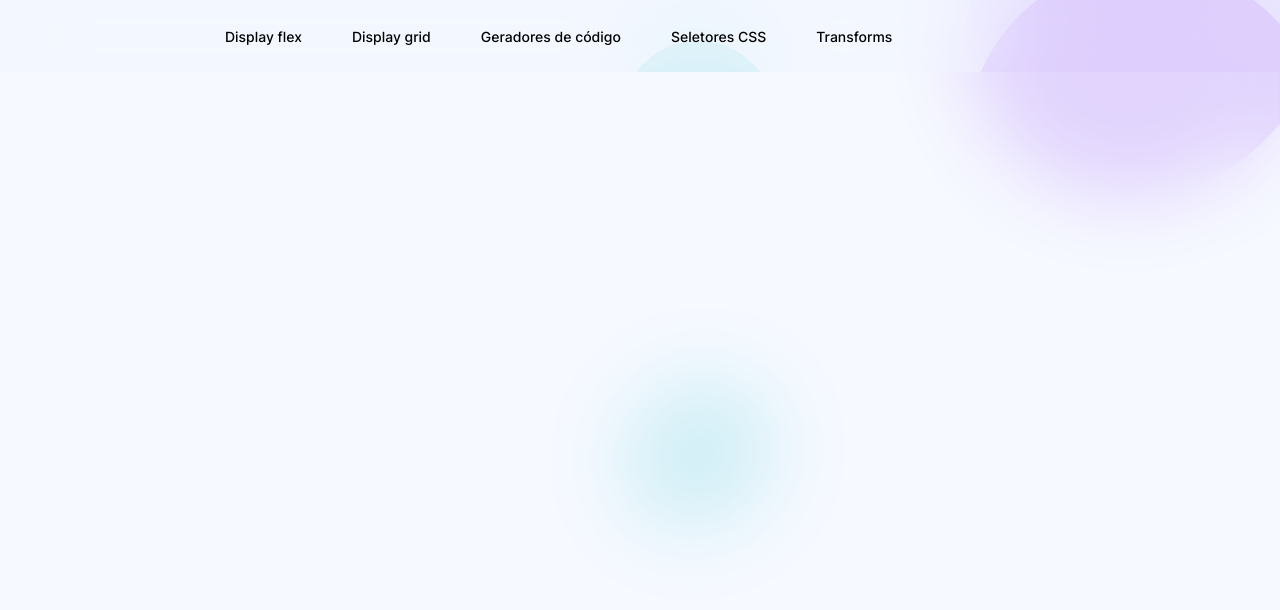
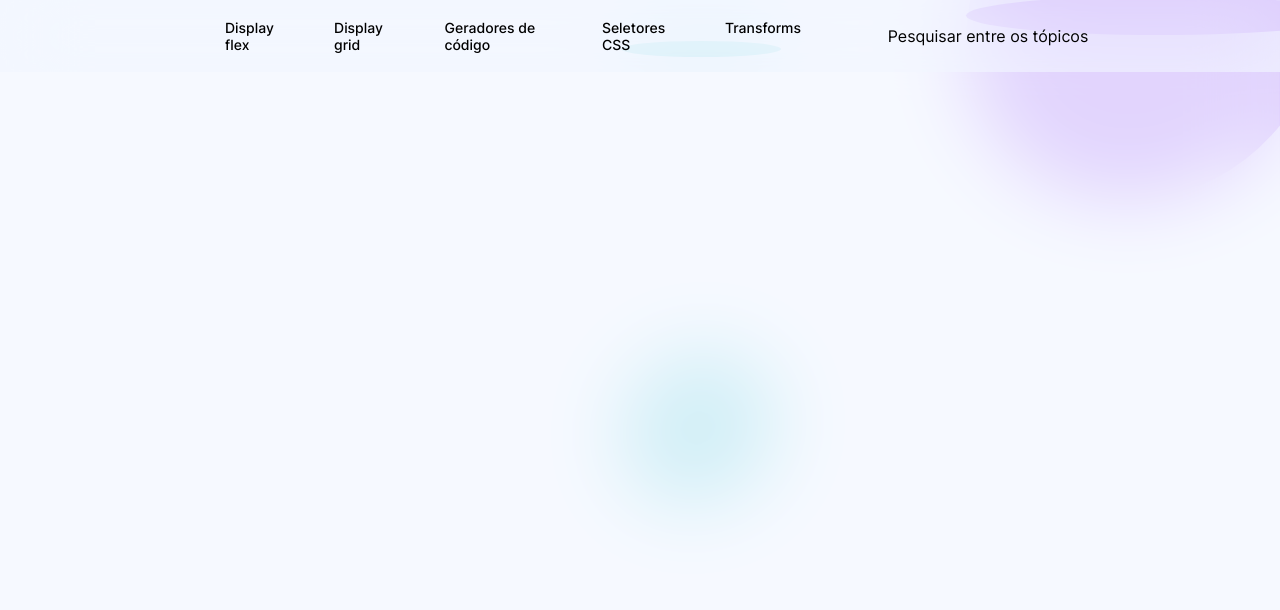
Before and after one commit to hugolinhareso/colecao-links, a plain HTML site: page index.html in a window 1280 px wide. Shown: the top 610 px of the page. Drawn offline with Linux system fonts and the light colour scheme.

Commit message:
add button search

```diff
--- a/css/background.css
+++ b/css/background.css
@@ -3,7 +3,7 @@
     top: 0;
     left: 0;
     width: 100%;
-    height: 100%;
+    height: 754px;
     overflow: hidden;
     z-index: -1;
 }
@@ -55,3 +55,7 @@
     height: 12vw;
     border-radius: 50%;
 }
+
+body{
+    height: 300vw;
+}
--- a/css/style.css
+++ b/css/style.css
@@ -24,7 +24,18 @@ html, body {
 }
 
 .top-menu .background-filter-circles::after {
-    top: -50%;
+    height: 38.87px;
+    width: 385.14px;
+
+}
+
+.top-menu .background-filter-circles::before{
+    height: 16.09px;
+    width: 159.37px;
+}
+
+.top-menu .background-filter-content{
+    height: 100%;
 }
 
 ul, li {
@@ -54,3 +65,12 @@ ul, li {
 .button-base:active {
     background-color: rgba(0, 0, 0, 0.05);
 }
+
+.button-search{
+    display: flex;
+    align-items: center;
+    justify-content: center;
+    height: 40px;
+    width: 254px;
+    margin-right: 165px;
+}
--- a/index.html
+++ b/index.html
@@ -31,7 +31,12 @@
                 <li class="button-base">Seletores CSS</li>
                 <li class="button-base">Transforms</li>
             </ul>
+            <ul>
+
+                <li class="button-search">Pesquisar entre os tópicos</li>
+            </ul>
         </header>
+
     </div>
 </body>
 
```
